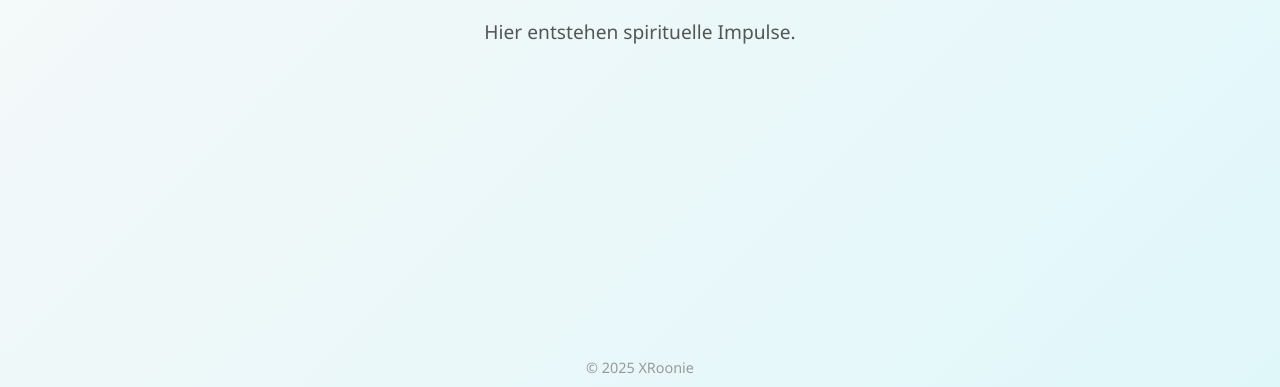
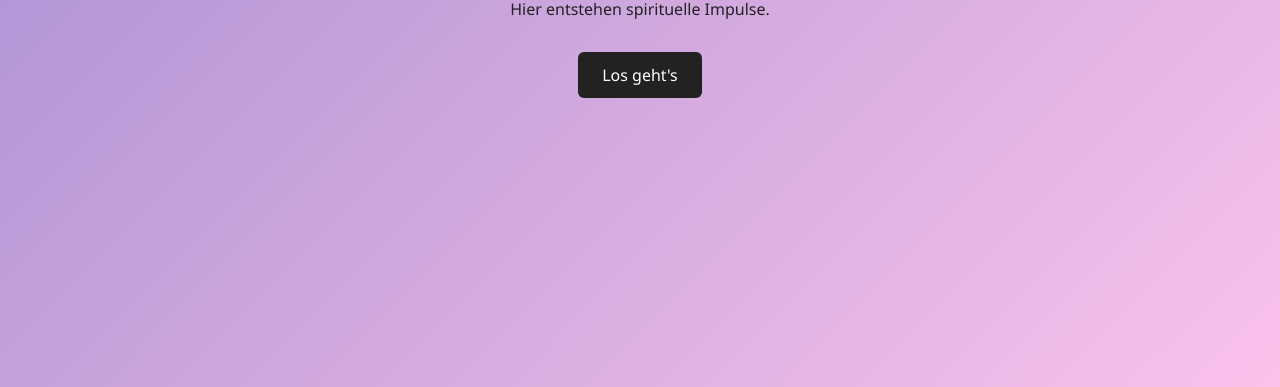
Before and after one commit to XRoonie/Spiritcheck-app, a website: page index.html in a window 1280 px wide. Shown: the part 413-800 px from the top of the page. Drawn offline with Linux system fonts and the light colour scheme.

Commit message:
Update index.html
<!DOCTYPE html>
<html lang="de">
<head>
  <meta charset="UTF-8">
  <meta name="viewport" content="width=device-width, initial-scale=1.0">
  <title>SpiritCheck App</title>
  <link rel="icon" href="favicon.ico" type="image/x-icon">
  <style>
    body {
      margin: 0;
      padding: 0;
      display: flex;
      flex-direction: column;
      align-items: center;
      justify-content: center;
      height: 100vh;
      background: linear-gradient(135deg, #a18cd1, #fbc2eb);
      font-family: 'Segoe UI', sans-serif;
      color: #222;
      text-align: center;
      animation: fadeIn 1.5s ease-in-out;
    }

    h1 {
      font-size: 3rem;
      margin-bottom: 0.5rem;
    }

    p {
      margin-bottom: 2rem;
    }

    .btn {
      background-color: #222;
      color: #fff;
      padding: 12px 24px;
      border: none;
      border-radius: 6px;
      text-decoration: none;
      transition: background-color 0.3s ease;
    }

    .btn:hover {
      background-color: #444;
    }

    @keyframes fadeIn {
      0% { opacity: 0; transform: translateY(20px); }
      100% { opacity: 1; transform: translateY(0); }
    }
  </style>
</head>
<body>
  <h1>Willkommen bei SpiritCheck!</h1>
  <p>Hier entstehen spirituelle Impulse.</p>
  <a class="btn" href="#">Los geht's</a>
</body>
</html>

```diff
--- a/index.html
+++ b/index.html
@@ -1,41 +1,58 @@
 <!DOCTYPE html>
 <html lang="de">
 <head>
-    <meta charset="UTF-8" />
-    <meta name="viewport" content="width=device-width, initial-scale=1.0" />
+  <meta charset="UTF-8">
+  <meta name="viewport" content="width=device-width, initial-scale=1.0">
   <title>SpiritCheck App</title>
+  <link rel="icon" href="favicon.ico" type="image/x-icon">
   <style>
     body {
       margin: 0;
       padding: 0;
-        background: linear-gradient(135deg, #f9f9f9, #e0f7fa);
-        font-family: 'Segoe UI', sans-serif;
       display: flex;
       flex-direction: column;
+      align-items: center;
       justify-content: center;
-        align-items: center;
       height: 100vh;
-        color: #333;
+      background: linear-gradient(135deg, #a18cd1, #fbc2eb);
+      font-family: 'Segoe UI', sans-serif;
+      color: #222;
+      text-align: center;
+      animation: fadeIn 1.5s ease-in-out;
     }
+
     h1 {
-        font-size: 2.5rem;
+      font-size: 3rem;
       margin-bottom: 0.5rem;
     }
+
     p {
-        font-size: 1.2rem;
-        color: #555;
+      margin-bottom: 2rem;
     }
-      .footer {
-        position: absolute;
-        bottom: 10px;
-        font-size: 0.9rem;
-        color: #999;
+
+    .btn {
+      background-color: #222;
+      color: #fff;
+      padding: 12px 24px;
+      border: none;
+      border-radius: 6px;
+      text-decoration: none;
+      transition: background-color 0.3s ease;
+    }
+
+    .btn:hover {
+      background-color: #444;
+    }
+
+    @keyframes fadeIn {
+      0% { opacity: 0; transform: translateY(20px); }
+      100% { opacity: 1; transform: translateY(0); }
     }
   </style>
 </head>
 <body>
   <h1>Willkommen bei SpiritCheck!</h1>
   <p>Hier entstehen spirituelle Impulse.</p>
-    <div class="footer">© 2025 XRoonie</div>
+  <a class="btn" href="#">Los geht's</a>
 </body>
 </html>
```
Lines whose indentation alone changed are shown as unchanged.
